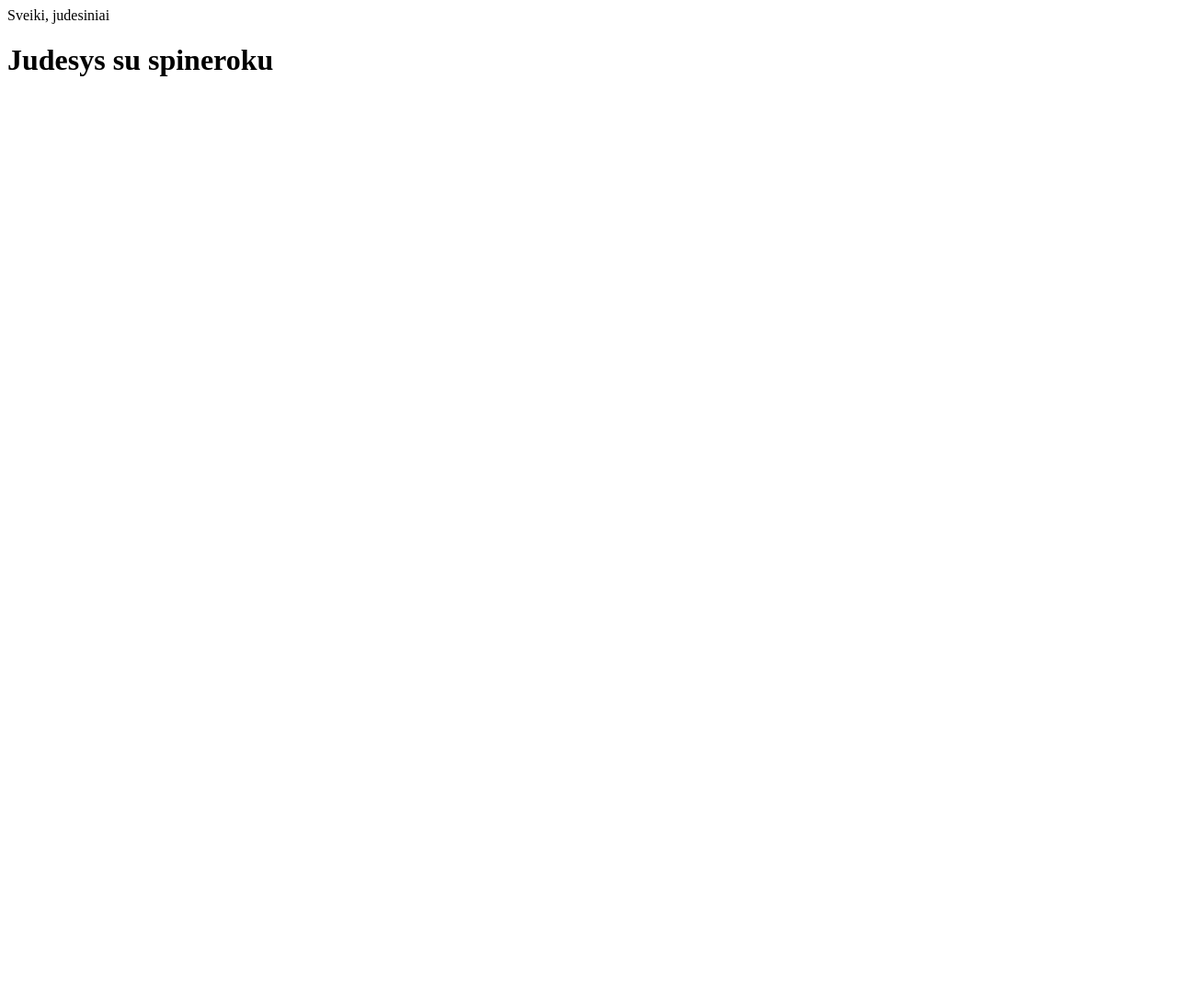
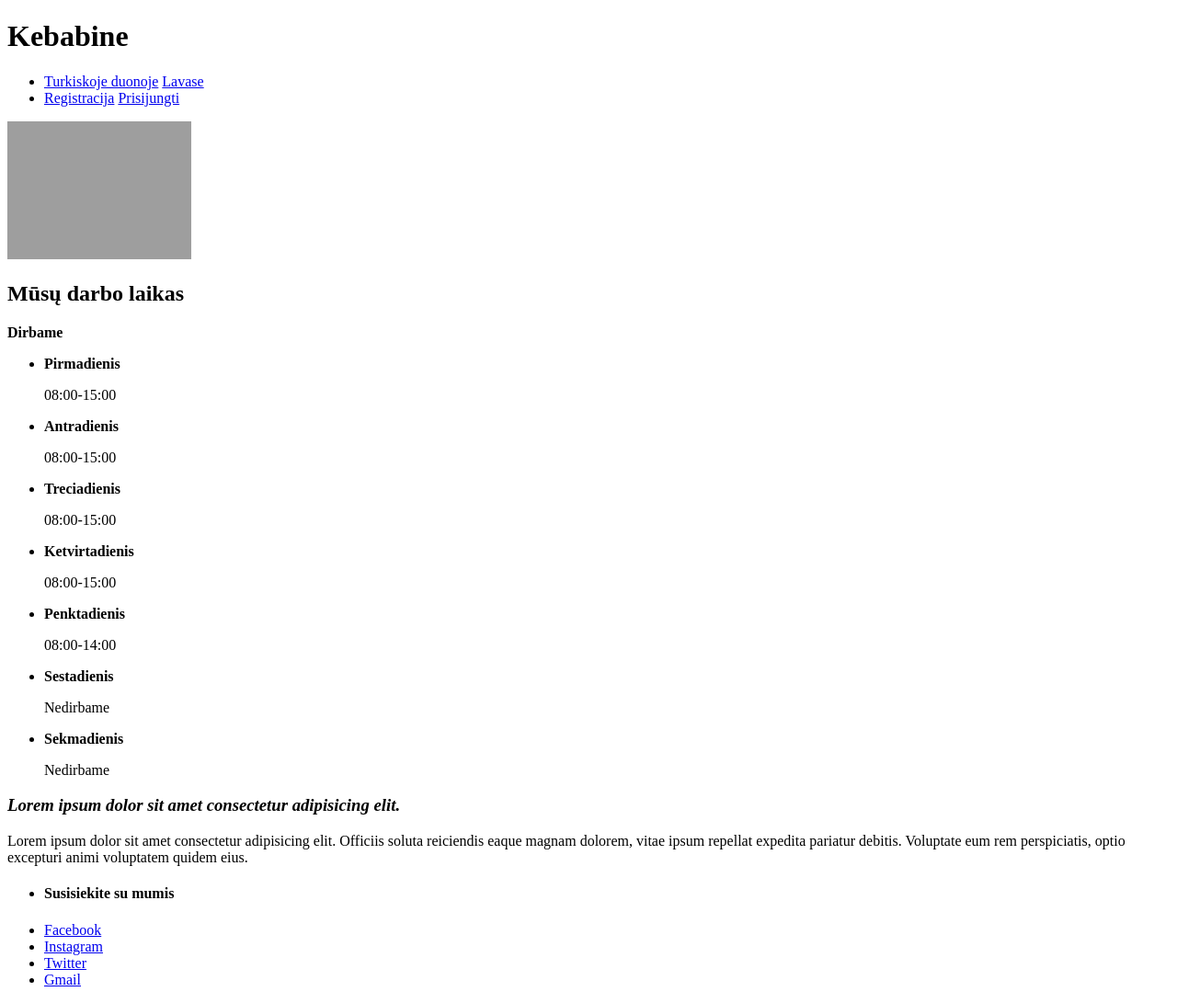
Before and after one commit to ugniusu/HTML, a plain HTML site: page index.html in a window 1280 px wide. Shown: the whole page at 92% size. Before the commit the page ends 800 px from the top, so only its background shows below. Drawn offline with Linux system fonts and the light colour scheme; grey boxes are pictures that could not be loaded.

Commit message:
Atnaujinta

```diff
--- a/index.html
+++ b/index.html
@@ -4,10 +4,52 @@
     <meta charset="UTF-8">
     <meta http-equiv="X-UA-Compatible" content="IE=edge">
     <meta name="viewport" content="width=device-width, initial-scale=1.0">
-    <title>html</title>
+    <title>Judesio kebabai</title>
 </head>
-<body>
-    Sveiki, judesiniai
-    <h1>Judesys su spineroku</h1>
-</body>
+    <header>
+        <h1>Kebabine</h1>
+            <nav>
+                <ul>
+                    <li class="food">
+                        <a href="#">Turkiskoje duonoje</a>
+                        <a href="#">Lavase</a>
+                    </li>
+                <li class="reg">
+                    <a href ="#">Registracija</a>
+                    <a href ="#">Prisijungti</a>
+                </li>
+            </ul>
+        </nav>
+        <div class="img-kebab">
+            <img src="https://imageproxy.wolt.com/venue/600a7cb8e40b1b48cea820a9/272962ac-5eeb-11eb-9316-4a7ab9708e13_28.kebabu_kebabai_menu_1.jpg" alt="image" height="150px" width="200px">
+        </div>
+    </header>
+    <body>
+        <h2 class="secondary-h2">Mūsų darbo laikas</h2>
+        <strong class="working-hours">Dirbame</strong>
+        <div class="Darbo-laikas">
+        <ul>
+            <li><strong>Pirmadienis</strong><p>08:00-15:00</p></li>
+            <li><strong>Antradienis</strong><p>08:00-15:00</p></li>
+            <li><strong>Treciadienis</strong><p>08:00-15:00</p></li>
+            <li><strong>Ketvirtadienis</strong><p>08:00-15:00</p></li>
+            <li><strong>Penktadienis</strong><p>08:00-14:00</p></li>
+            <li><strong>Sestadienis</strong><p>Nedirbame</p></li>
+            <li><strong>Sekmadienis</strong><p>Nedirbame</p></li>
+        </ul>
+        </div>
+        <div class="description">
+            <h3><em>Lorem ipsum dolor sit amet consectetur adipisicing elit.</em></h3>
+            <p>Lorem ipsum dolor sit amet consectetur adipisicing elit. Officiis soluta reiciendis eaque magnam dolorem, vitae ipsum repellat expedita pariatur debitis. Voluptate eum rem perspiciatis, optio excepturi animi voluptatem quidem eius.</p>
+        </div>
+    </body>
+    <footer class="footer">
+        <ul class="footer-ul">
+            <li><h4>Susisiekite su mumis</h4></li>
+            <li><a href="#">Facebook</a></li>
+            <li><a href="#">Instagram</a></li>
+            <li><a href="#">Twitter</a></li>
+            <li><a href="#">Gmail</a></li>
+        </ul>
+    </footer>
 </html>
```
